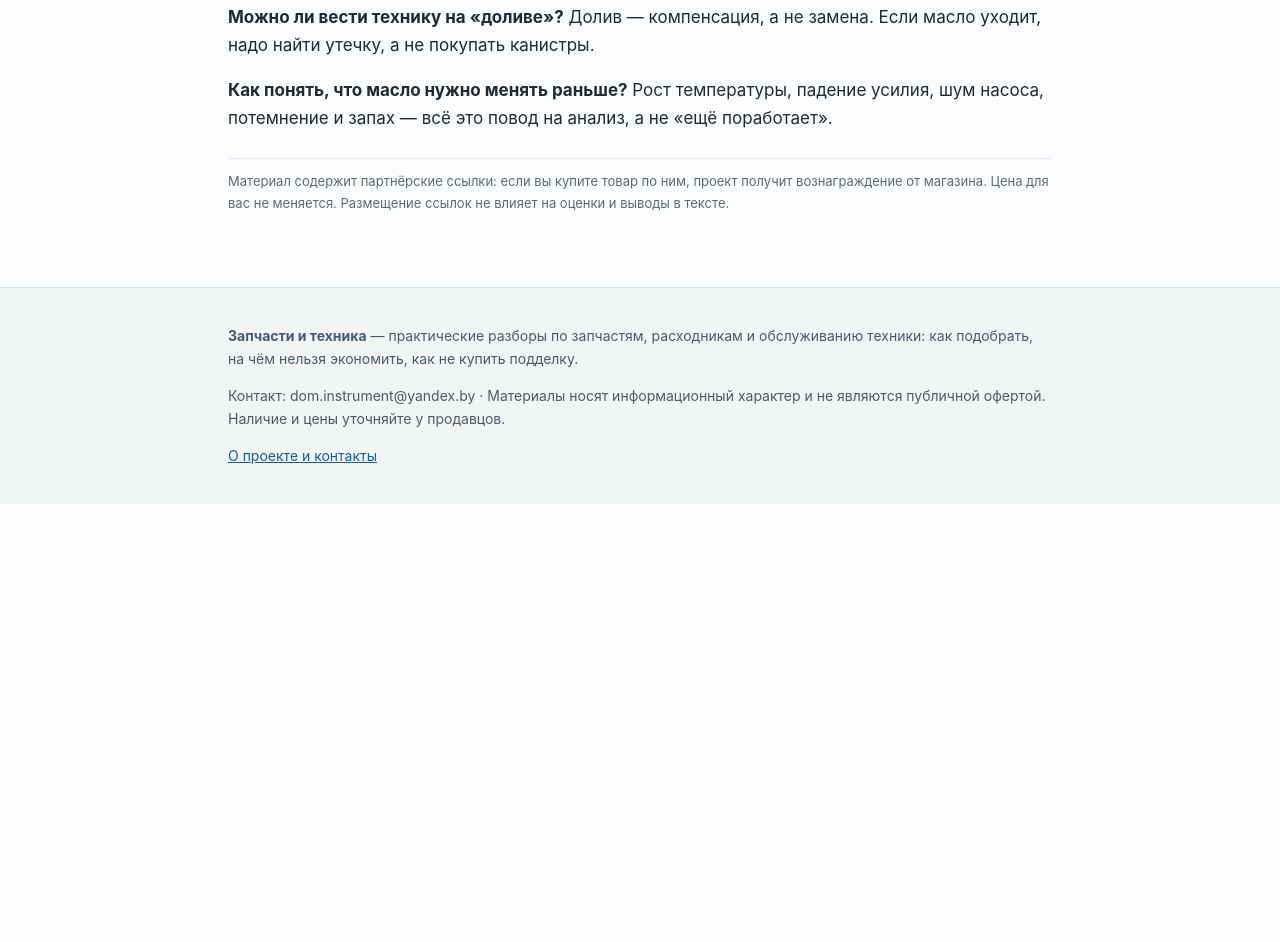
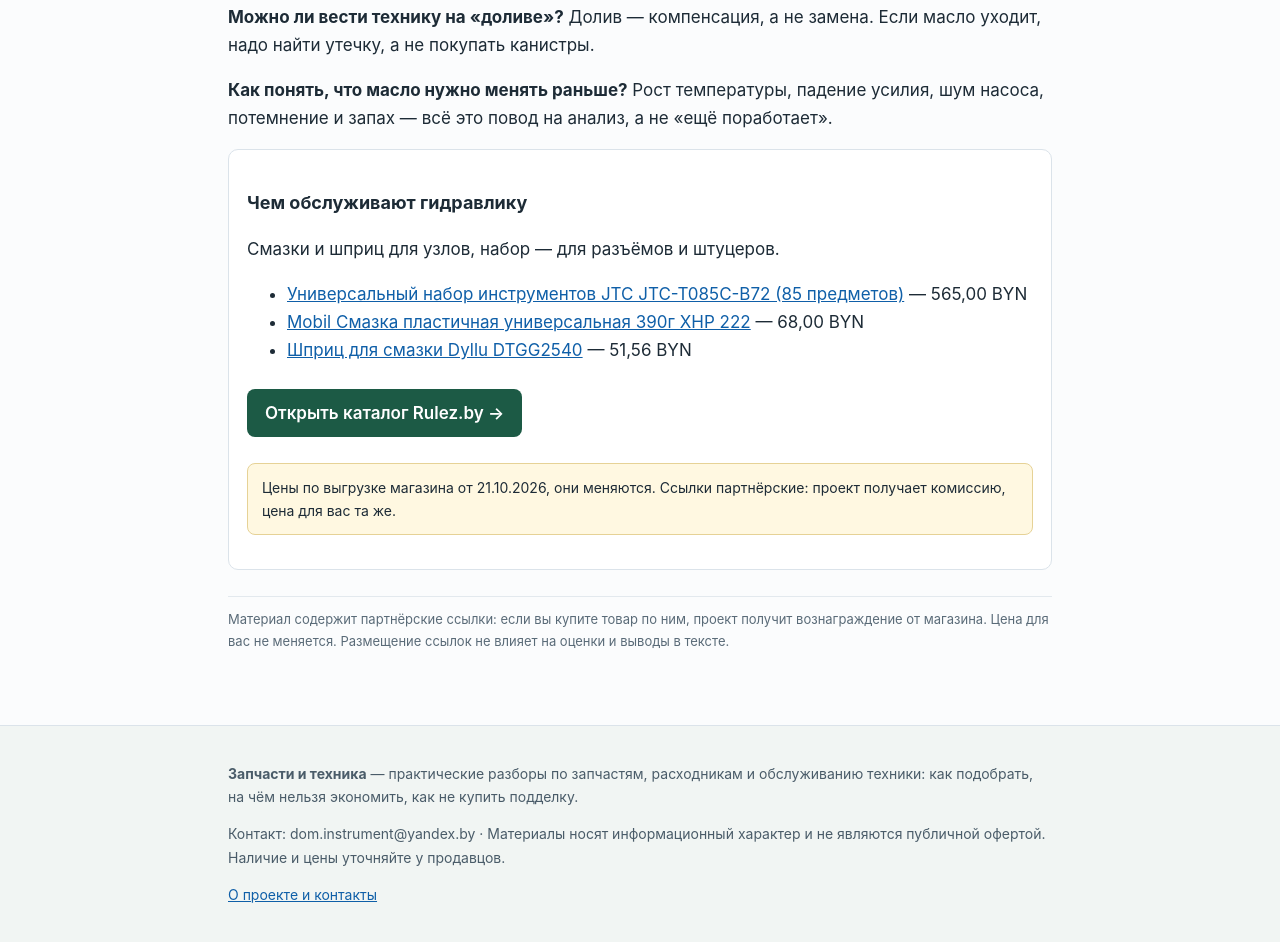
Before and after one commit to ST198375/avtozapchasti, a plain HTML site: page stati/gidravlika-spetstehniki.html in a window 1280 px wide. Shown: the part 1404-2346 px from the top of the page. Before the commit the page ends 1908 px from the top, so only its background shows below. Drawn offline with Linux system fonts and the light colour scheme.

Commit message:
site: stati/gidravlika-spetstehniki.html

```diff
--- a/stati/gidravlika-spetstehniki.html
+++ b/stati/gidravlika-spetstehniki.html
@@ -57,7 +57,7 @@
 <div class="card">
 <h3>Что посмотреть в каталоге</h3>
 <p>Гидравлические масла, фильтры, уплотнения и комплектующие для спецтехники:</p>
-<a class="aff" href="https://4avto.by/">Гидравлика и масла в 4avto.by →</a>
+<a class="aff" href="https://4avto.by/" rel="nofollow sponsored">Гидравлика и масла в 4avto.by →</a>
 </div>
 
 <h2>Частые вопросы</h2>
@@ -67,6 +67,18 @@
 усилия, шум насоса, потемнение и запах — всё это повод на анализ, а не «ещё
 поработает».</p>
 
+<!-- rulez:auto -->
+<div class="card">
+<h3>Чем обслуживают гидравлику</h3>
+<p>Смазки и шприц для узлов, набор — для разъёмов и штуцеров.</p>
+<ul>
+<li><a href="https://xcdus.com/g/66hsnobd0f5722ae11438b141a6ee8/?f_id=26590&amp;ulp=https%3A%2F%2Frulez.by%2Fproduct%2Fjtc-t085c-b72-85-predmetov%2F" rel="nofollow sponsored">Универсальный набор инструментов JTC JTC-T085C-B72 (85 предметов)</a> — 565,00 BYN</li>
+<li><a href="https://xcdus.com/g/66hsnobd0f5722ae11438b141a6ee8/?f_id=26590&amp;ulp=https%3A%2F%2Frulez.by%2Fproduct%2Fmobil-smazka-plastichnaya-universalnaya-390g-xhp-222%2F" rel="nofollow sponsored">Mobil Смазка пластичная универсальная 390г XHP 222</a> — 68,00 BYN</li>
+<li><a href="https://xcdus.com/g/66hsnobd0f5722ae11438b141a6ee8/?f_id=26590&amp;ulp=https%3A%2F%2Frulez.by%2Fproduct%2Fshprits-dlya-smazki-dyllu-dtgg2540%2F" rel="nofollow sponsored">Шприц для смазки Dyllu DTGG2540</a> — 51,56 BYN</li>
+</ul>
+<a class="aff" href="https://xcdus.com/g/66hsnobd0f5722ae11438b141a6ee8/?f_id=26590" rel="nofollow sponsored" target="_blank">Открыть каталог Rulez.by →</a>
+<p class="note">Цены по выгрузке магазина от 21.10.2026, они меняются. Ссылки партнёрские: проект получает комиссию, цена для вас та же.</p>
+</div>
 <p class="disc">Материал содержит партнёрские ссылки: если вы купите товар по ним, проект получит вознаграждение от магазина. Цена для вас не меняется. Размещение ссылок не влияет на оценки и выводы в тексте.</p>
 </div></main>
 <footer><div class="wrap">
```
